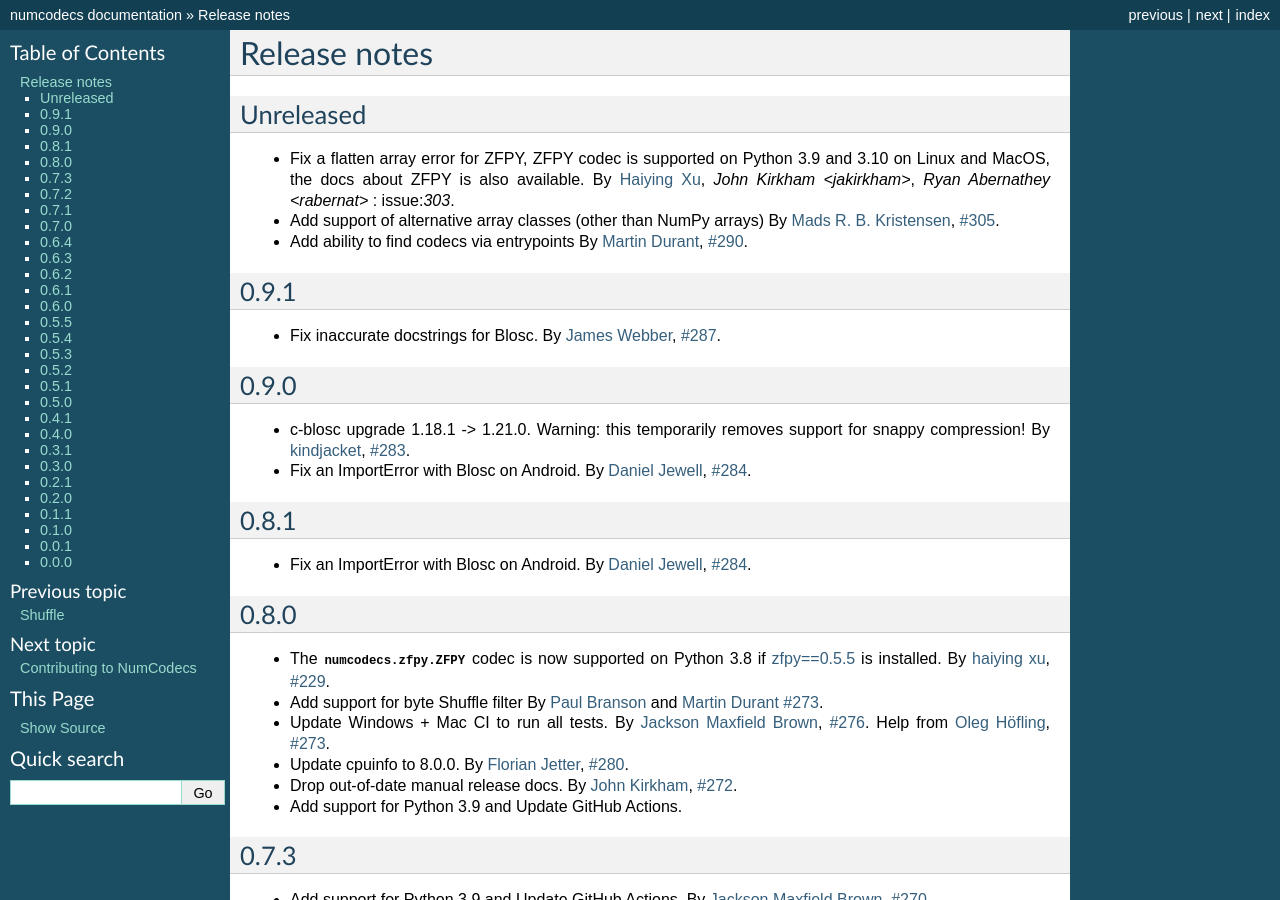
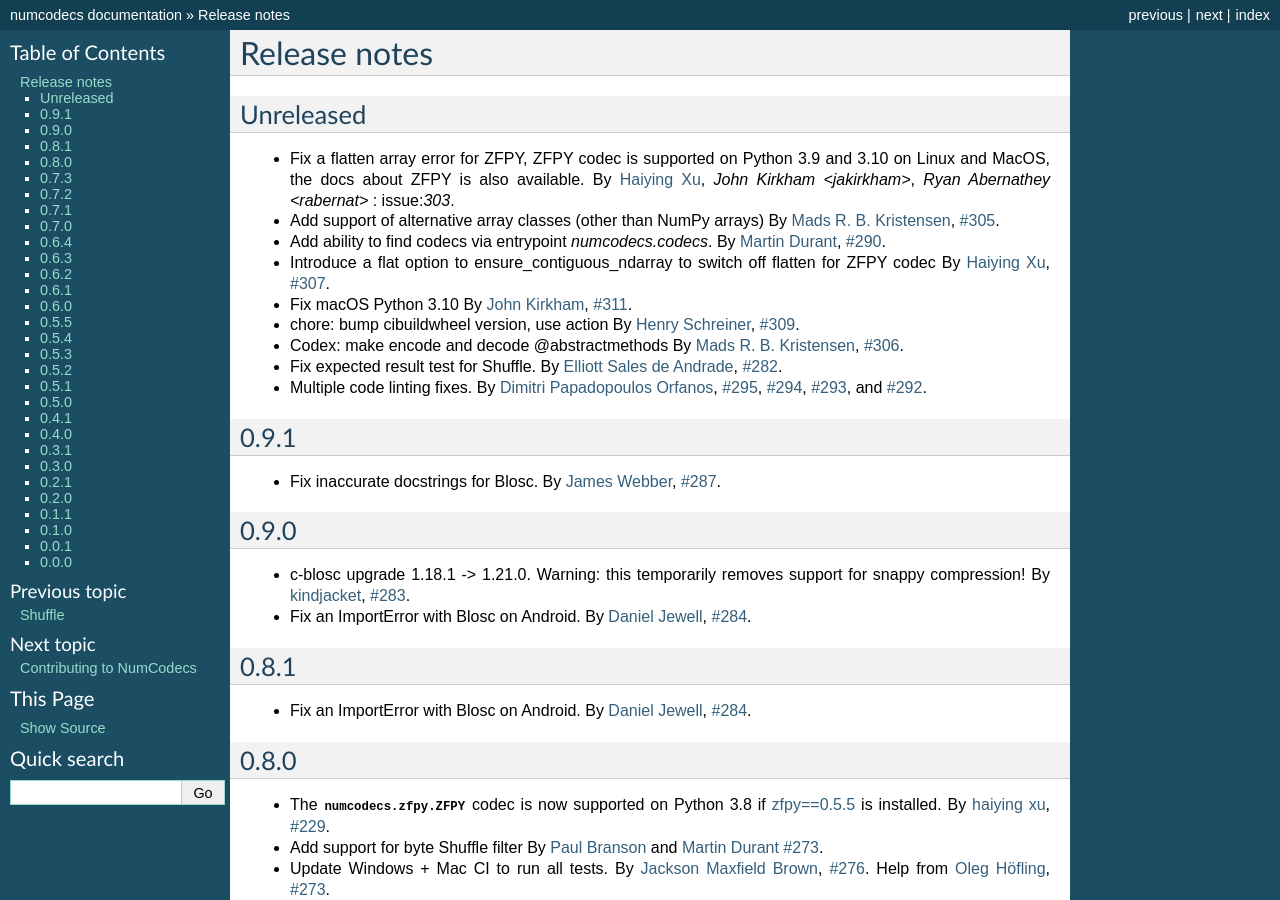
Before and after one commit to zarr-developers/numcodecs, a Sphinx documentation site: the page built from docs/release.rst, in a window 1280 px wide and 900 px high. Built offline with Sphinx 7.4.7, drawn with Linux system fonts in a browser that asks for light colours; pages that are not in the unit, such as notebooks, are missing from menus; the version number could not be read and is left out.

Commit message:
Add CHANGELOG for prereleases

```diff
--- a/docs/release.rst
+++ b/docs/release.rst
@@ -5,6 +5,7 @@
 
 Unreleased
 ----------
+
 * Fix a flatten array error for ZFPY, ZFPY codec is supported on Python 3.9
   and 3.10 on Linux and MacOS, the docs about ZFPY is also available.
   By :user:`Haiying Xu <halehawk>`, `John Kirkham <jakirkham>`, `Ryan Abernathey <rabernat>` :
@@ -13,8 +14,27 @@
 * Add support of alternative array classes (other than NumPy arrays)
   By :user:`Mads R. B. Kristensen <madsbk>`, :issue:`305`.
 
-* Add ability to find codecs via entrypoints
+* Add ability to find codecs via entrypoint `numcodecs.codecs`.
   By :user:`Martin Durant <martindurant>`, :issue:`290`.
+
+* Introduce a flat option to ensure_contiguous_ndarray to switch off flatten for ZFPY codec
+  By :user:`Haiying Xu <halehawk>`, :issue:`307`.
+
+* Fix macOS Python 3.10
+  By :user:`John Kirkham <jakirkham>`, :issue:`311`.
+
+* chore: bump cibuildwheel version, use action
+  By :user:`Henry Schreiner <henryiii>`, :issue:`309`.
+
+* Codex: make encode and decode @abstractmethods
+  By :user:`Mads R. B. Kristensen <madsbk>`, :issue:`306`.
+
+* Fix expected result test for Shuffle.
+  By :user:`Elliott Sales de Andrade <QuLogic>`, :issue:`282`.
+
+* Multiple code linting fixes.
+  By :user:`Dimitri Papadopoulos Orfanos <DimitriPapadopoulos>`,
+  :issue:`295`, :issue:`294`, :issue:`293`, and :issue:`292`.
 
 .. _release_0.9.1:
 
```
